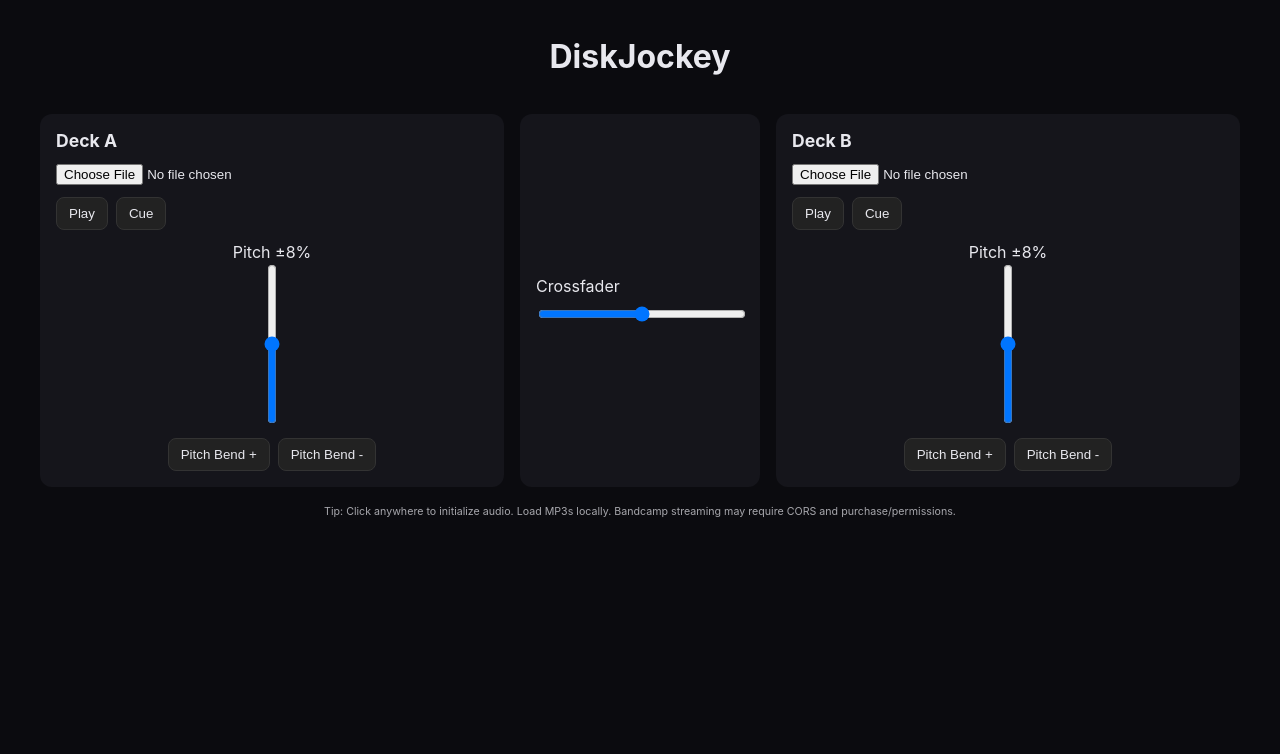
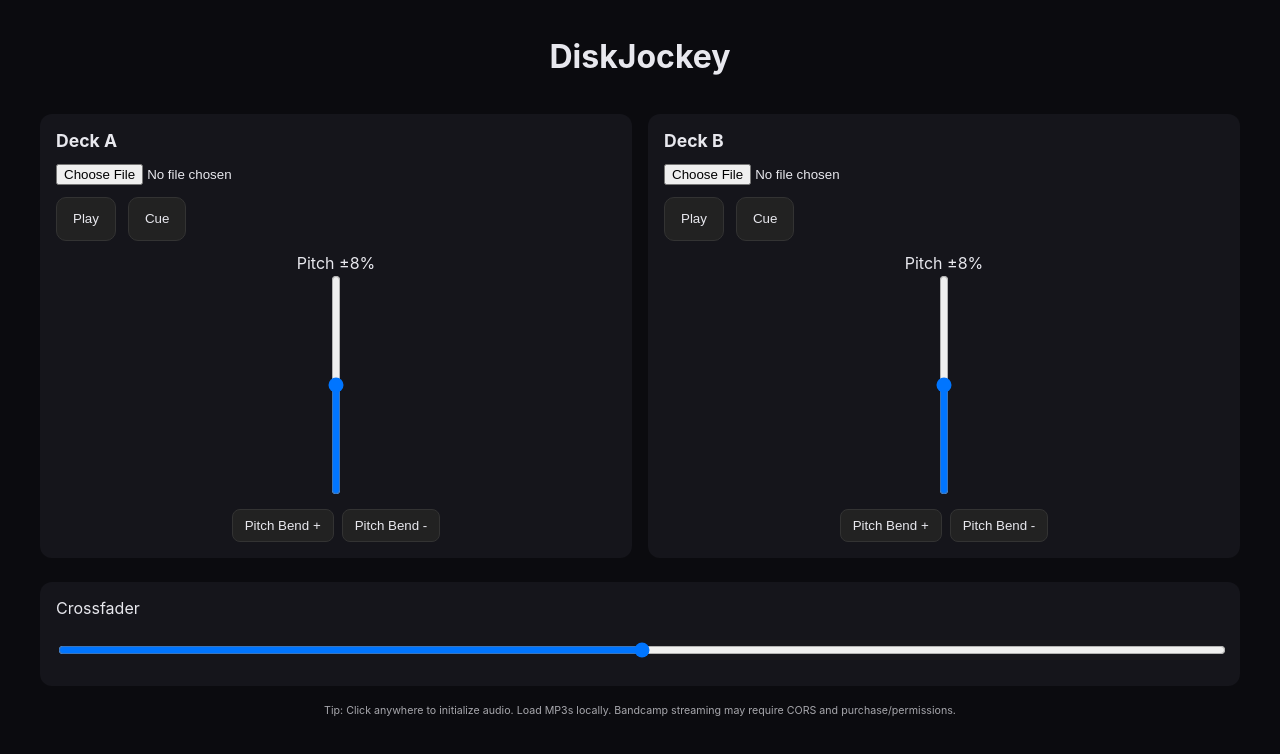
Before and after one commit to baffioso/diskJockey, a React (Vite) app: page / in a window 1280 px wide. Shown: the top 754 px of the page. Built offline with nearby package versions, Linux system fonts and the light colour scheme.

Commit message:
refactor: reorganize crossfader component and enhance cue button functionality

```diff
--- a/src/App.tsx
+++ b/src/App.tsx
@@ -58,22 +58,22 @@ export default function App() {
           outputNode={leftGainRef.current}
           onLevel={(v) => setLeftGain(v)}
         />
-        <div className="xfader">
-          <label>Crossfader</label>
-          <input
-            type="range"
-            min={0}
-            max={1}
-            step={0.001}
-            value={xfader}
-            onChange={(e) => setXfader(parseFloat(e.target.value))}
-          />
-        </div>
         <Deck
           title="Deck B"
           audioCtx={audioCtx}
           outputNode={rightGainRef.current}
           onLevel={(v) => setRightGain(v)}
+        />
+      </div>
+      <div className="xfader">
+        <label>Crossfader</label>
+        <input
+          type="range"
+          min={0}
+          max={1}
+          step={0.001}
+          value={xfader}
+          onChange={(e) => setXfader(parseFloat(e.target.value))}
         />
       </div>
       <footer>
--- a/src/Deck.tsx
+++ b/src/Deck.tsx
@@ -16,7 +16,9 @@ export function Deck({ title, audioCtx, outputNode, onLevel }: DeckProps) {
   const [isPlaying, setIsPlaying] = useState(false)
   const [pitch, setPitch] = useState(1) // 0.92..1.08 for +/-8%
   const [bend, setBend] = useState(0) // temporary pitch bend applied when holding buttons
-  const [cueTime, setCueTime] = useState(0)
+  const [cueTime, setCueTime] = useState<number | null>(null)
+  const cueHoldRef = useRef(false)
+  const suppressNextClickRef = useRef(false)
 
   // Wire the audio graph for this deck
   useEffect(() => {
@@ -65,14 +67,44 @@ export function Deck({ title, audioCtx, outputNode, onLevel }: DeckProps) {
     }
   }
 
-  const onCue = () => {
+  // Cue behavior similar to CDJs:
+  // - Click: set cue point at current position.
+  // - Hold: play from cue while held, release returns to cue and pauses.
+  const onCueClick = (e: React.MouseEvent<HTMLButtonElement>) => {
+    if (suppressNextClickRef.current) {
+      e.preventDefault()
+      return
+    }
     const el = audioRef.current
     if (!el) return
-    // Set cue or go to cue if set
-    if (Math.abs(el.currentTime - cueTime) > 0.05) {
-      setCueTime(el.currentTime)
-    } else {
+    setCueTime(el.currentTime)
+  }
+
+  const onCuePointerDown = async (e: React.PointerEvent<HTMLButtonElement>) => {
+    e.preventDefault()
+    const el = audioRef.current
+    if (!el || !audioCtx) return
+    if (audioCtx.state === 'suspended') await audioCtx.resume()
+    if (cueTime != null) {
       el.currentTime = cueTime
+      try {
+        await el.play()
+        setIsPlaying(true)
+      } catch {}
+      cueHoldRef.current = true
+      suppressNextClickRef.current = true
+      setTimeout(() => (suppressNextClickRef.current = false), 250)
+    }
+  }
+
+  const onCuePointerUp = () => {
+    const el = audioRef.current
+    if (!el) return
+    if (cueHoldRef.current) {
+      el.pause()
+      setIsPlaying(false)
+      if (cueTime != null) el.currentTime = cueTime
+      cueHoldRef.current = false
     }
   }
 
@@ -117,7 +149,14 @@ export function Deck({ title, audioCtx, outputNode, onLevel }: DeckProps) {
 
       <div className="transport">
         <button onClick={onTogglePlay}>{isPlaying ? 'Pause' : 'Play'}</button>
-        <button onClick={onCue}>Cue</button>
+        <button
+          onClick={onCueClick}
+          onPointerDown={onCuePointerDown}
+          onPointerUp={onCuePointerUp}
+          onPointerLeave={onCuePointerUp}
+        >
+          Cue
+        </button>
       </div>
 
       <div className="pitch">
--- a/src/styles.css
+++ b/src/styles.css
@@ -10,22 +10,22 @@ html, body, #root { height: 100%; margin: 0; }
 body { font-family: Inter, ui-sans-serif, system-ui, -apple-system, Segoe UI, Roboto, Arial, sans-serif; background: var(--bg); color: var(--text); }
 
 .app { display: flex; flex-direction: column; align-items: center; gap: 1rem; padding: 1rem; }
-.mixer { display: grid; grid-template-columns: 1fr 240px 1fr; gap: 1rem; width: 100%; max-width: 1200px; }
+.mixer { display: grid; grid-template-columns: 1fr 1fr; gap: 1rem; width: 100%; max-width: 1200px; }
 
 .deck { background: var(--panel); padding: 1rem; border-radius: 12px; display: grid; gap: 0.75rem; }
 .deck h2 { margin: 0; font-size: 1.1rem; }
 .loader input[type="file"] { width: 100%; }
-.transport { display: flex; gap: 0.5rem; }
-.transport button { padding: 0.5rem 0.75rem; border: 1px solid #333; background: #222; color: var(--text); border-radius: 8px; cursor: pointer; }
+.transport { display: flex; gap: 0.75rem; flex-wrap: wrap; }
+.transport button { padding: 0.75rem 1rem; border: 1px solid #333; background: #222; color: var(--text); border-radius: 10px; cursor: pointer; min-width: 44px; min-height: 44px; }
 .transport button:hover { background: #2a2a2f; }
 
 .pitch { display: grid; place-items: center; }
-.pitch input.vertical { writing-mode: bt-lr; appearance: slider-vertical; -webkit-appearance: slider-vertical; width: 24px; height: 160px; }
+.pitch input.vertical { writing-mode: bt-lr; appearance: slider-vertical; -webkit-appearance: slider-vertical; width: 32px; height: 220px; }
 
 .bend { display: flex; gap: 0.5rem; justify-content: center; }
 .bend button { padding: 0.5rem 0.75rem; border: 1px solid #333; background: #222; color: var(--text); border-radius: 8px; cursor: pointer; }
 
-.xfader { background: var(--panel); padding: 1rem; border-radius: 12px; display: grid; gap: 0.5rem; align-content: center; }
-.xfader input[type="range"] { width: 100%; }
+.xfader { background: var(--panel); padding: 1rem; border-radius: 12px; display: grid; gap: 0.75rem; align-content: center; width: 100%; max-width: 1200px; margin-top: 0.5rem; }
+.xfader input[type="range"] { width: 100%; height: 36px; }
 
 footer { opacity: 0.7; font-size: 0.8rem; }
```
